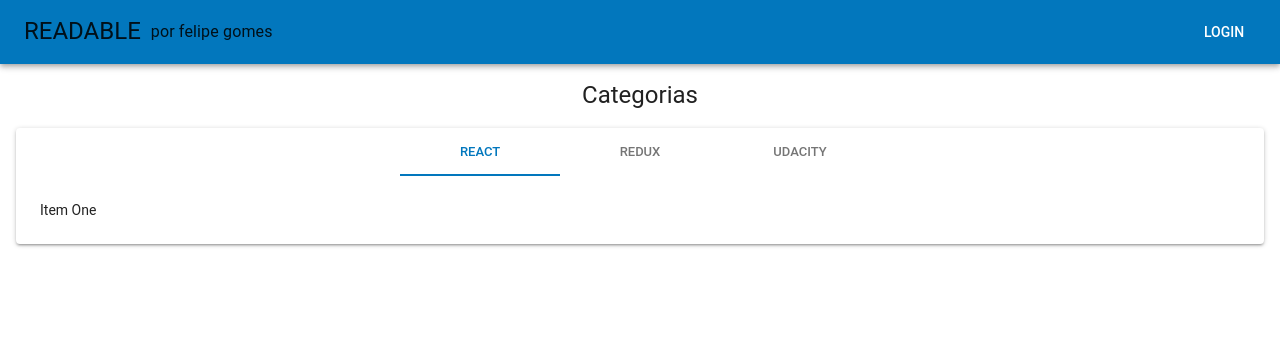
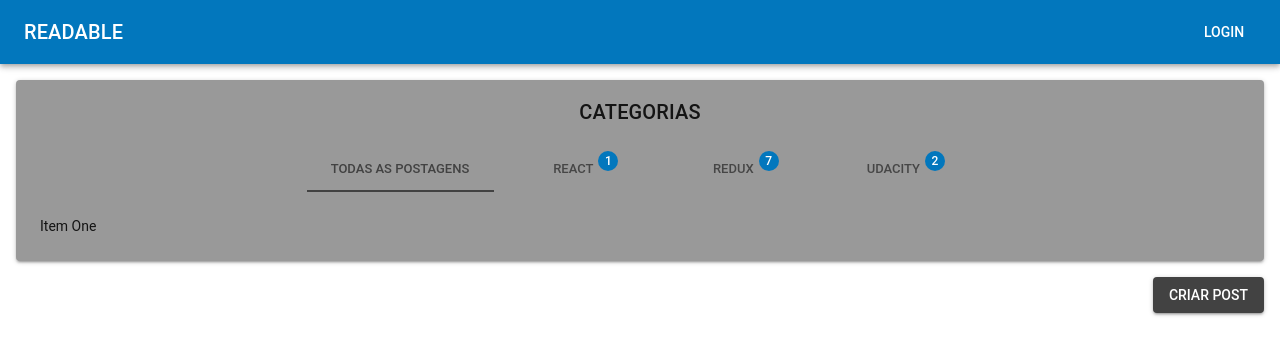
Before and after one commit to flpegomes/react-forum, a React (Create React App) app: page / in a window 1280 px wide. Shown: the top 354 px of the page. Built offline with nearby package versions, Linux system fonts and the light colour scheme.

Commit message:
testando visual

```diff
--- a/src/components/App.js
+++ b/src/components/App.js
@@ -1,5 +1,4 @@
 import React, { Component } from 'react';
-import logo from '../logo.svg';
 import '../App.css';
 import ToolbarMenu from './ToolbarMenu'
 
--- a/src/components/ToolbarMenu.js
+++ b/src/components/ToolbarMenu.js
@@ -1,22 +1,35 @@
 
 import React, { Component, Fragment } from 'react'
-import { Toolbar, AppBar, Typography, Button, Paper, Tabs, Tab } from '@material-ui/core'
-import PropTypes from 'prop-types';
+import { Toolbar, AppBar, Typography, Button, Paper, Tabs, Tab, Badge } from '@material-ui/core'
 import { withStyles } from '@material-ui/core/styles';
+
+
 
 const styles = {
   root: {
     flexGrow: 1,
-    margin: 16
+    margin: 16,
+    backgroundColor:'#999'
   },
   grow: {
+  },
+  title: {
+    marginRight: 10,
     flexGrow: 1,
   },
-  title: {
-    marginRight: 10
+  titleTab: {
+    padding: 16
   },
-  titleTab: {
-    margin: 16
+  button: {
+    position: 'absolute',
+    marginRight: 16,
+    right: 0,
+  },
+  padding: {
+    padding: `0 15px`,
+  },
+  tabContainer: {
+    backgroundColor: '#fff'
   }
 };
 
@@ -42,38 +55,76 @@ class ToolbarMenu extends Component {
     const { classes } = this.props;
     const { value } = this.state
     return (
-      <Fragment>
+      <Fragment >
         <AppBar position='static'>
           <Toolbar>
-            <Typography variant="h5" component="h2" className={classes.title}>
+            <Typography variant='h6' component="h2" className={classes.title} color="inherit" >
                 READABLE
-            </Typography>
-            <Typography variant="subtitle1" className={classes.grow} >
-              por felipe gomes
             </Typography>
             <Button color="inherit">Login</Button>
           </Toolbar>
         </AppBar>
-        <Typography variant="h5" align='center' className={classes.titleTab}  >
-          Categorias
-        </Typography>
+
         <Paper className={classes.root}>
+          <Typography variant="h6" align='center' className={classes.titleTab}  >
+            CATEGORIAS
+          </Typography>
           <Tabs
             value={this.state.value}
             onChange={this.handleChange}
-            indicatorColor="primary"
-            textColor="primary"
+            indicatorColor="secondary"
+            textColor="secondary"
             centered
           >
-            <Tab label="React" />
-            <Tab label="Redux" />
-            <Tab label="Udacity" />
+            <Tab label=
+              {this.state.value === 0 ? (
+                'TODAS AS POSTAGENS'
+              )
+              : (
+              <Badge className={classes.padding} color="primary" badgeContent={4}>
+                  TODAS AS POSTAGENS
+              </Badge>
+              )}
+            />
+            <Tab label=
+              {this.state.value === 1 ? (
+                'REACT'
+              )
+              : (
+              <Badge className={classes.padding} color="primary" badgeContent={1}>
+                  REACT
+              </Badge>
+              )}
+            />
+            <Tab label=
+              {this.state.value === 2 ? (
+                'REDUX'
+              )
+              : (
+              <Badge className={classes.padding} color="primary" badgeContent={7}>
+                  REDUX
+              </Badge>
+              )}
+            />
+            <Tab label=
+            {this.state.value === 3 ? (
+                'UDACITY'
+              )
+              : (
+              <Badge className={classes.padding} color="primary" badgeContent={2}>
+                  UDACITY
+              </Badge>
+              )}
+            />
           </Tabs>
-          {value === 0 && <TabContainer>Item One</TabContainer>}
+          {value === 0 && <TabContainer className={classes.tabContainer}>Item One</TabContainer>}
           {value === 1 && <TabContainer>Item Two</TabContainer>}
           {value === 2 && <TabContainer>Item Three</TabContainer>}
+          {value === 3 && <TabContainer>Item Three</TabContainer>}
         </Paper>
-
+        <Button variant="contained" color='secondary' className={classes.button}>
+          CRIAR POST
+        </Button>
       </Fragment>
 
 
```
Also changed, not shown: src/add.svg (added).
